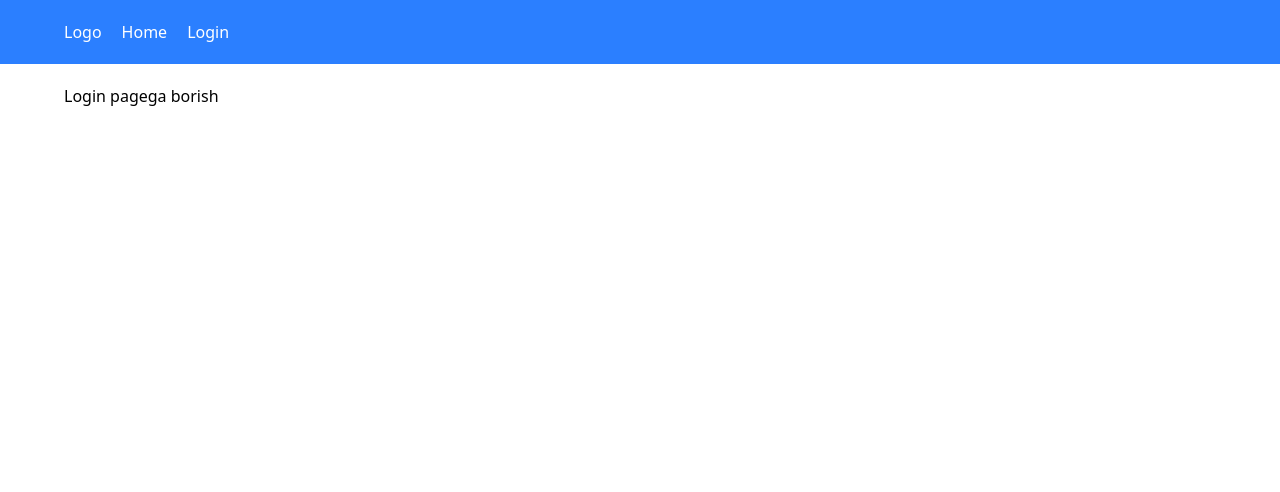
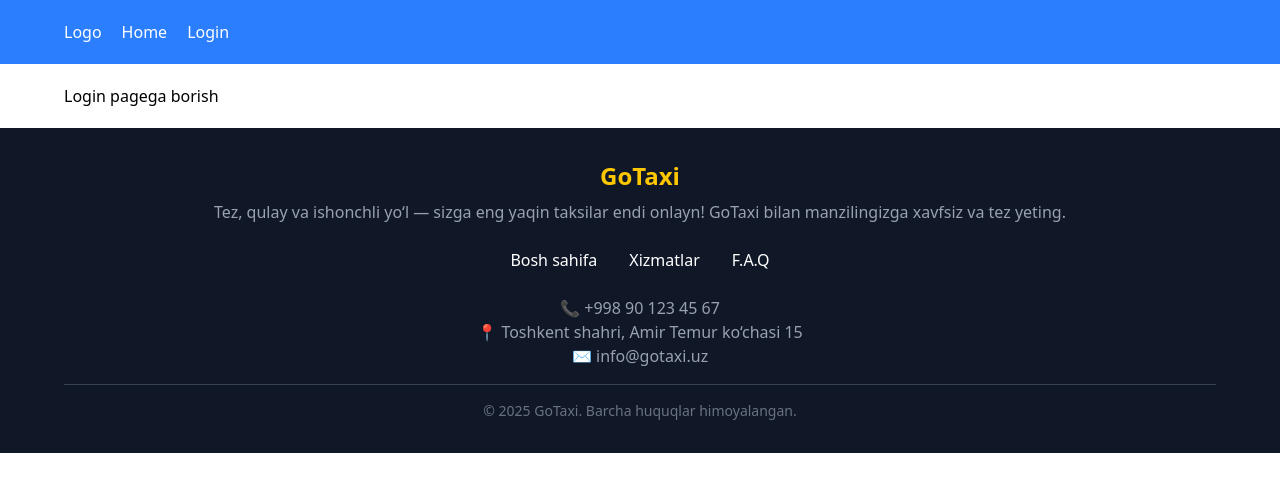
Before and after one commit to Students-demo-projects/react-ts-lesson, a React (Vite) app: page /register in a window 1280 px wide. Shown: the top 492 px of the page. Built offline with nearby package versions, Linux system fonts and the light colour scheme.

Commit message:
Footer component yaratildi va App ga ulandi

```diff
--- a/src/App.tsx
+++ b/src/App.tsx
@@ -1,10 +1,11 @@
-import { lazy} from "react";
+import { lazy } from "react";
 import { Route, Routes } from "react-router-dom";
 import Header from "./components/Header.tsx";
+import Footer from "./components/footer/Footer.tsx";
 
 const Home = lazy(() => import("./pages/home"));
-const Login =lazy(()=>import("./pages/login"))
-const Register =lazy(()=>import("./pages/register"))
+const Login = lazy(() => import("./pages/login"))
+const Register = lazy(() => import("./pages/register"))
 function App() {
   return (
     <>
@@ -13,8 +14,8 @@ function App() {
         <Route path="/" element={<Home />} />
         <Route path="/login" element={<Login />} />
         <Route path="/register" element={<Register />} />
-
       </Routes>
+      <Footer />
     </>
   );
 }
--- /dev/null
+++ b/src/components/footer/Footer.tsx
@@ -0,0 +1,33 @@
+function Footer() {
+    return (
+        <footer className="bg-gray-900 text-white text-center p-8 mt-auto">
+            <div className="max-w-6xl mx-auto">
+                <h2 className="text-2xl font-bold mb-2 text-yellow-400">GoTaxi</h2>
+                <p className="text-gray-400 mb-6">
+                    Tez, qulay va ishonchli yo‘l — sizga eng yaqin taksilar endi onlayn!
+                    GoTaxi bilan manzilingizga xavfsiz va tez yeting.
+                </p>
+
+                <div className="flex justify-center gap-8 mb-6 flex-wrap">
+                    <a href="/" className="hover:text-yellow-400 transition">Bosh sahifa</a>
+                    <a href="/" className="hover:text-yellow-400 transition">Xizmatlar</a>
+                    <a href="/" className="hover:text-yellow-400 transition">F.A.Q</a>
+                </div>
+
+                <div className="text-gray-400 mb-4">
+                    <p>📞 +998 90 123 45 67</p>
+                    <p>📍 Toshkent shahri, Amir Temur ko‘chasi 15</p>
+                    <p>✉️ info@gotaxi.uz</p>
+                </div>
+
+                <hr className="my-4 border-gray-700" />
+
+                <p className="text-gray-500 text-sm">
+                    © 2025 GoTaxi. Barcha huquqlar himoyalangan.
+                </p>
+            </div>
+        </footer>
+    );
+}
+
+export default Footer;
```
